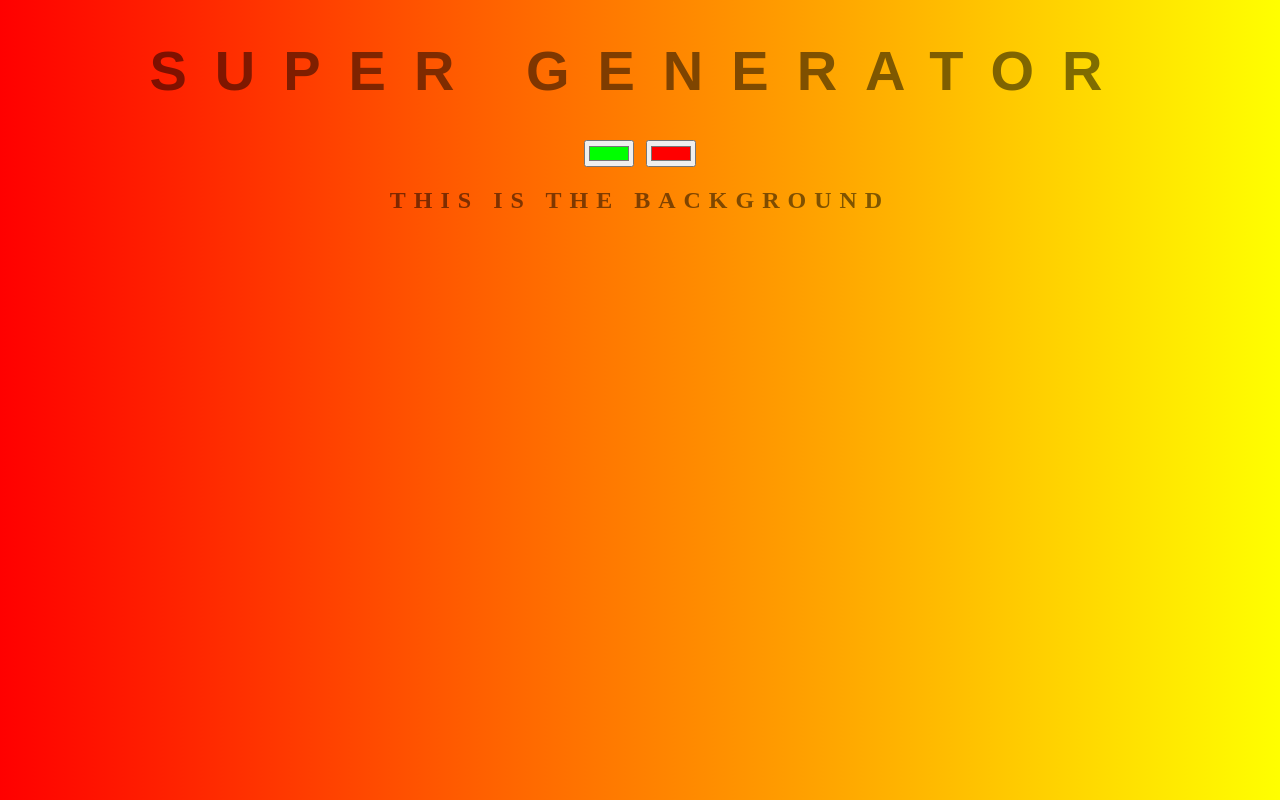
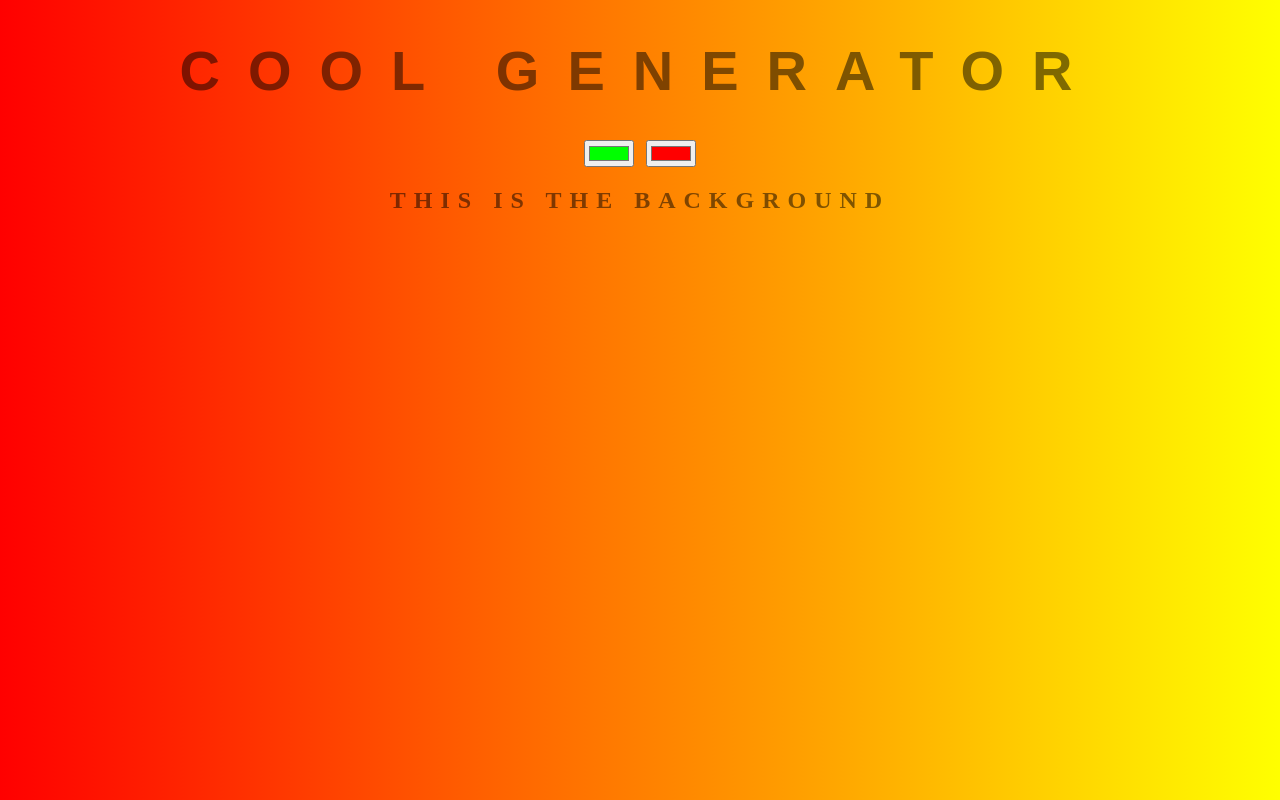
Before and after one commit to PrateetMishra/background-generator, a plain HTML site: page gradient.html in a window 1280 px wide. Drawn offline with Linux system fonts and the light colour scheme.

Commit message:
blah blah

```diff
--- a/gradient.html
+++ b/gradient.html
@@ -5,7 +5,7 @@
 	<link rel="stylesheet" type="text/css" href="gradstyle.css">
 </head>
 <body id="gradient">
-	<h1>SUPER Generator</h1>
+	<h1>Cool Generator</h1>
 	<input class="color1" type="color" name="color1" value="#00ff00">
 	<input class="color2" type="color" name="color2" value="#ff0000">
 	<h2>This is the background</h2>
```
